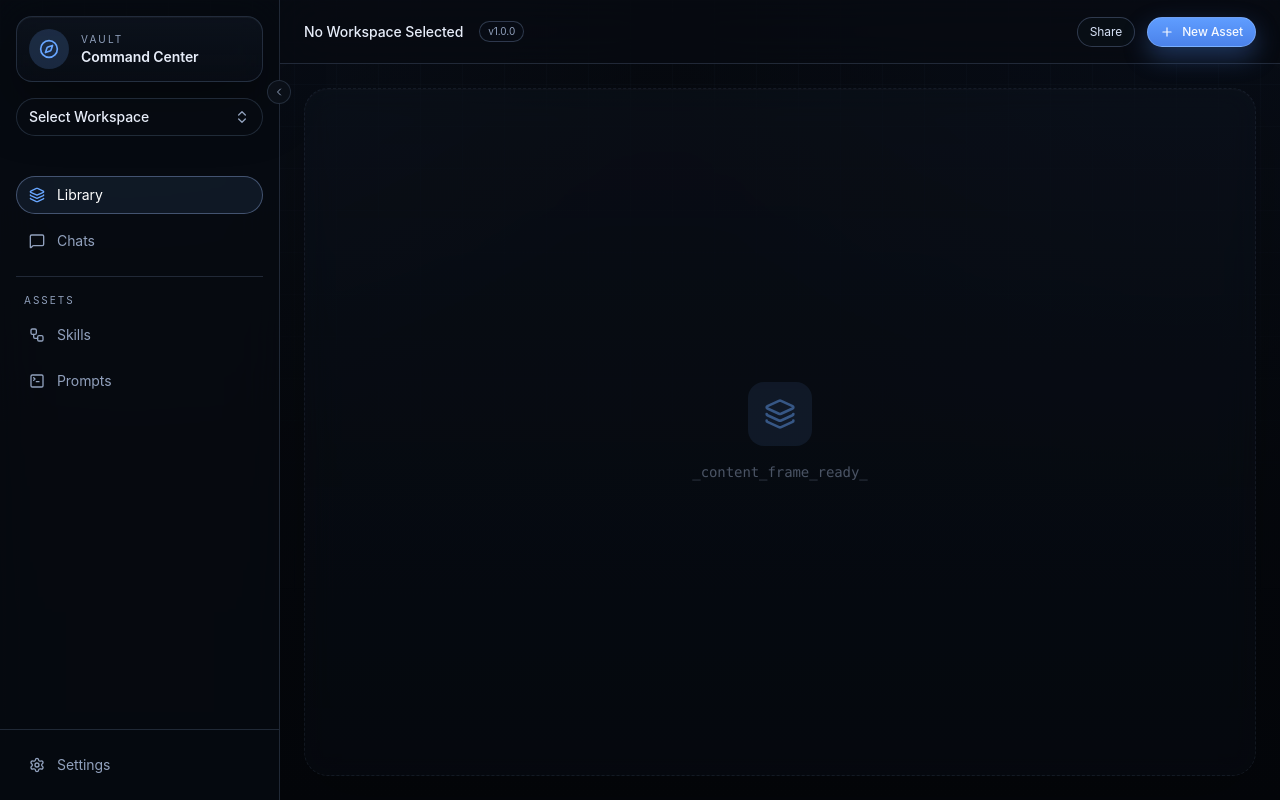
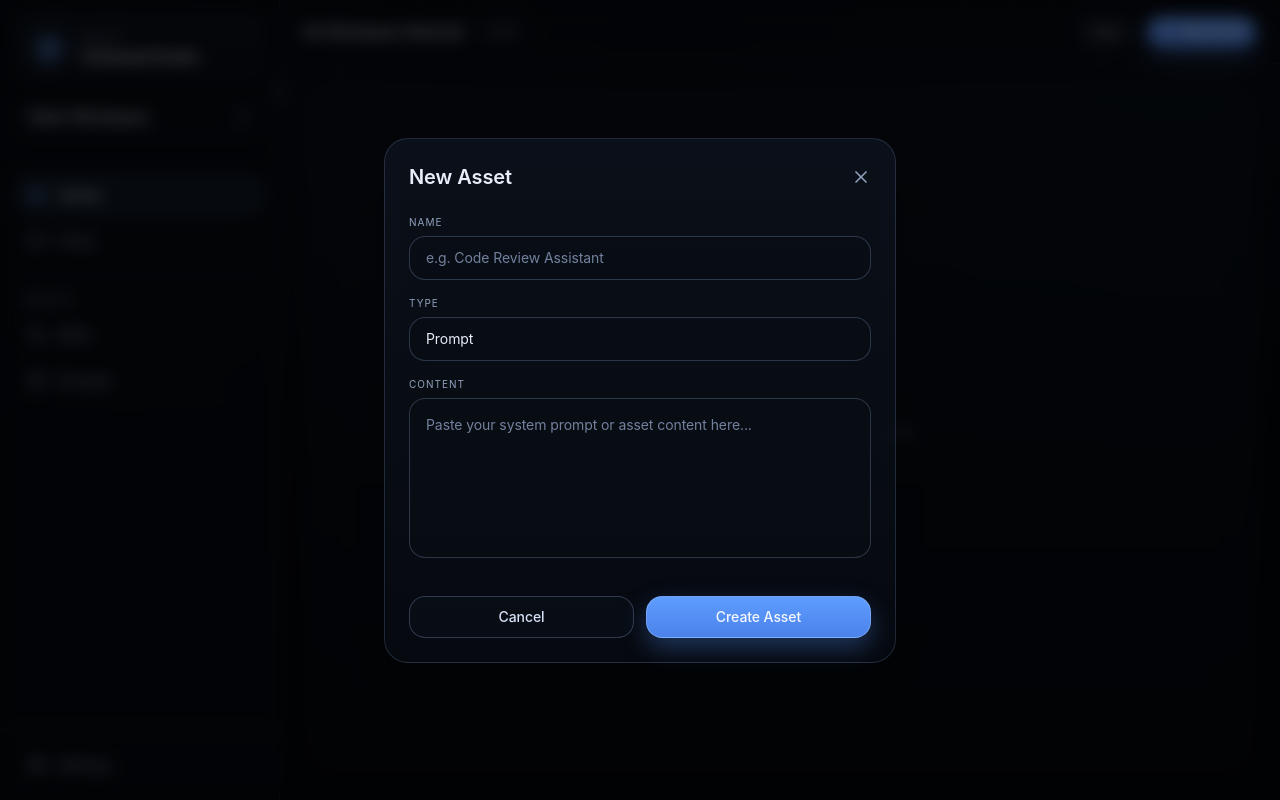
Before and after one commit to Chhayly-and-AI/prompt-vault, a Next.js app: page / in a window 1280 px wide. Both pictures are taken after a click on the button "New Asset". Built offline with nearby package versions, Linux system fonts and the light colour scheme.

Commit message:
Fix: Restoration of Asset Library components and layout integration

```diff
--- a/src/app/page.tsx
+++ b/src/app/page.tsx
@@ -1,10 +1,14 @@
 "use client";
 
+import { useState } from "react";
 import { Sidebar } from "@/components/Sidebar";
-import { Plus, Layers3 } from "lucide-react";
+import { Plus } from "lucide-react";
 import { useStore } from "@/store/useStore";
+import { AssetList } from "@/features/assets/components/AssetList";
+import { CreateAssetModal } from "@/features/assets/components/CreateAssetModal";
 
 export default function Home() {
+  const [isCreateModalOpen, setIsCreateModalOpen] = useState(false);
   const activeWorkspaceId = useStore((state) => state.activeWorkspaceId);
   const workspaces = useStore((state) => state.workspaces);
   const activeWorkspace = workspaces.find(w => w.id === activeWorkspaceId);
@@ -23,7 +27,10 @@ export default function Home() {
           </div>
           <div className="flex items-center gap-3">
              <button className="cc-btn-secondary px-3 py-1.5 text-xs">Share</button>
-             <button className="cc-btn-primary flex items-center gap-2 px-3 py-1.5 text-xs font-medium">
+             <button
+               onClick={() => setIsCreateModalOpen(true)}
+               className="cc-btn-primary flex items-center gap-2 px-3 py-1.5 text-xs font-medium"
+             >
                <Plus className="h-3.5 w-3.5" /> New Asset
              </button>
           </div>
@@ -31,14 +38,20 @@ export default function Home() {
 
         {/* Dynamic View Area */}
         <div className="flex-1 overflow-hidden p-6">
-           <div className="cc-glass flex h-full flex-col items-center justify-center rounded-3xl border-dashed opacity-50">
-              <div className="mb-4 flex h-16 w-16 items-center justify-center rounded-2xl bg-[var(--brand-soft)]">
-                <Layers3 className="h-8 w-8 text-[var(--brand)]" />
-              </div>
-              <p className="text-sm text-[var(--text-muted)] font-mono">_content_frame_ready_</p>
-           </div>
+           {activeWorkspaceId ? (
+             <AssetList />
+           ) : (
+             <div className="cc-glass flex h-full flex-col items-center justify-center rounded-3xl border-dashed opacity-50">
+                <p className="text-sm text-[var(--text-muted)]">Please select a workspace to view assets.</p>
+             </div>
+           )}
         </div>
       </div>
+
+      <CreateAssetModal
+        isOpen={isCreateModalOpen}
+        onClose={() => setIsCreateModalOpen(false)}
+      />
     </main>
   );
 }
--- /dev/null
+++ b/src/features/assets/components/CreateAssetModal.tsx
@@ -0,0 +1,94 @@
+"use client";
+
+import { useState } from "react";
+import { useStore } from "@/store/useStore";
+import { useStorageActions } from "@/lib/storage-helpers";
+import { AssetType } from "@/schemas/models";
+import { X } from "lucide-react";
+
+export function CreateAssetModal({ isOpen, onClose }: { isOpen: boolean; onClose: () => void }) {
+  const activeWorkspaceId = useStore((state) => state.activeWorkspaceId);
+  const { addAsset } = useStorageActions();
+
+  const [name, setName] = useState("");
+  const [type, setType] = useState<AssetType>("prompt");
+  const [content, setContent] = useState("");
+
+  if (!isOpen) return null;
+
+  const handleSubmit = (e: React.FormEvent) => {
+    e.preventDefault();
+    if (!activeWorkspaceId) return;
+
+    const newAsset = {
+      id: crypto.randomUUID(),
+      name,
+      type,
+      content,
+      workspaceId: activeWorkspaceId,
+      tags: [],
+      createdAt: Date.now(),
+      updatedAt: Date.now(),
+    };
+
+    addAsset(newAsset);
+    onClose();
+    setName("");
+    setContent("");
+  };
+
+  return (
+    <div className="fixed inset-0 z-[200] flex items-center justify-center bg-black/60 backdrop-blur-sm p-4">
+      <div className="cc-glass w-full max-w-lg rounded-3xl p-6 shadow-2xl">
+        <div className="flex items-center justify-between mb-6">
+          <h3 className="text-xl font-semibold">New Asset</h3>
+          <button onClick={onClose} className="text-[var(--text-muted)] hover:text-white">
+            <X className="h-5 w-5" />
+          </button>
+        </div>
+
+        <form onSubmit={handleSubmit} className="space-y-4">
+          <div>
+            <label className="block text-[10px] uppercase tracking-widest text-[var(--text-muted)] mb-1.5">Name</label>
+            <input
+              required
+              value={name}
+              onChange={(e) => setName(e.target.value)}
+              className="cc-input h-11 px-4 text-sm"
+              placeholder="e.g. Code Review Assistant"
+            />
+          </div>
+
+          <div>
+            <label className="block text-[10px] uppercase tracking-widest text-[var(--text-muted)] mb-1.5">Type</label>
+            <select
+              value={type}
+              onChange={(e) => setType(e.target.value as AssetType)}
+              className="cc-input h-11 px-4 text-sm appearance-none"
+            >
+              <option value="skill">Skill</option>
+              <option value="prompt">Prompt</option>
+              <option value="workflow">Workflow</option>
+            </select>
+          </div>
+
+          <div>
+            <label className="block text-[10px] uppercase tracking-widest text-[var(--text-muted)] mb-1.5">Content</label>
+            <textarea
+              required
+              value={content}
+              onChange={(e) => setContent(e.target.value)}
+              className="cc-input min-h-[160px] p-4 text-sm resize-none"
+              placeholder="Paste your system prompt or asset content here..."
+            />
+          </div>
+
+          <div className="pt-4 flex gap-3">
+            <button type="button" onClick={onClose} className="cc-btn-secondary flex-1 py-2.5 text-sm font-medium">Cancel</button>
+            <button type="submit" className="cc-btn-primary flex-1 py-2.5 text-sm font-medium">Create Asset</button>
+          </div>
+        </form>
+      </div>
+    </div>
+  );
+}
```
